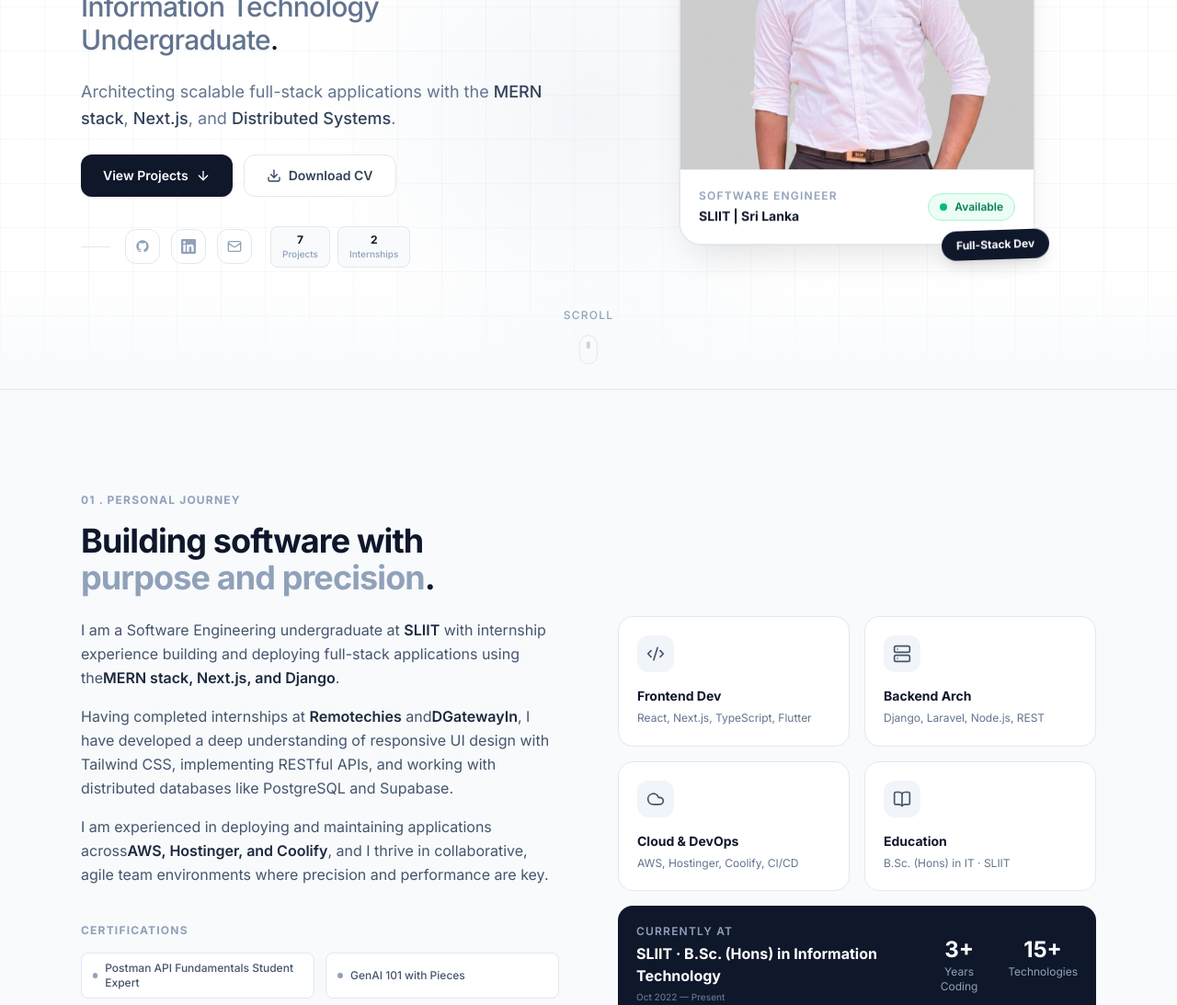
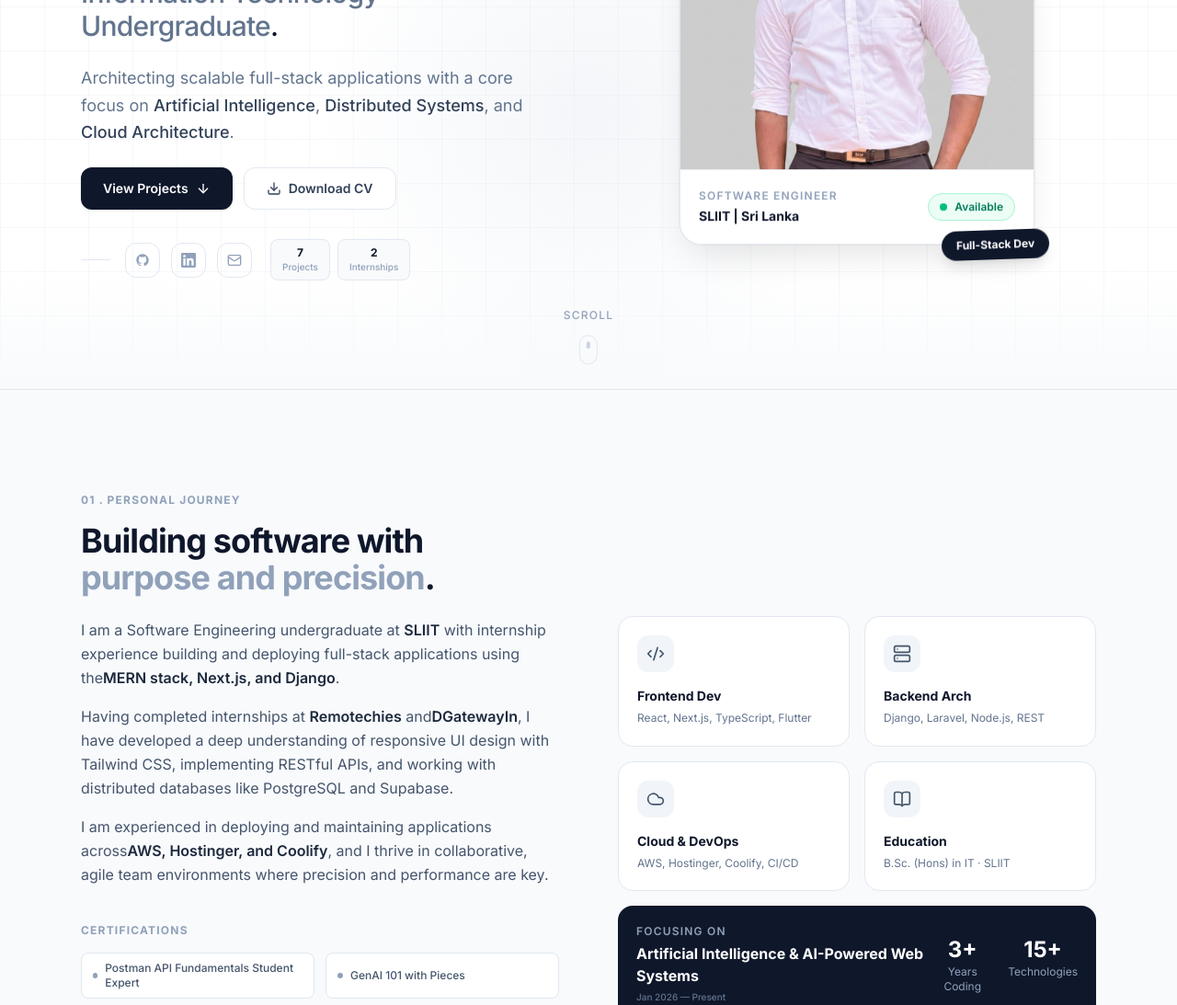
Before and after one commit to Laksopan23/laksopan, a React (Vite) app: page / in a window 1280 px wide. Shown: the part 377-1470 px from the top of the page at 92% size. Built offline with nearby package versions, Linux system fonts and the light colour scheme; no server answers.

Commit message:
Identity: Pivoted portfolio to emphasize Freelance and AI/ML focus

```diff
--- a/src/components/About.tsx
+++ b/src/components/About.tsx
@@ -110,9 +110,9 @@ export default function About() {
             >
               <div className="flex items-center justify-between">
                 <div>
-                  <p className="text-xs font-semibold text-slate-400 uppercase tracking-widest mb-1">Currently at</p>
-                  <p className="text-base font-bold">SLIIT · B.Sc. (Hons) in Information Technology</p>
-                  <p className="text-[10px] text-slate-500 font-medium mt-1">Oct 2022 — Present</p>
+                  <p className="text-xs font-semibold text-slate-400 uppercase tracking-widest mb-1">Focusing on</p>
+                  <p className="text-base font-bold">Artificial Intelligence & AI-Powered Web Systems</p>
+                  <p className="text-[10px] text-slate-500 font-medium mt-1">Jan 2026 — Present</p>
                 </div>
                 <div className="flex gap-6">
                   <div className="text-center">
--- a/src/components/Hero.tsx
+++ b/src/components/Hero.tsx
@@ -215,10 +215,10 @@ export default function Hero() {
             }}
             className="text-base sm:text-lg text-slate-500 leading-relaxed max-w-lg"
           >
-            Architecting scalable full-stack applications with the{' '}
-            <span className="text-slate-700 font-medium">MERN stack</span>,{' '}
-            <span className="text-slate-700 font-medium">Next.js</span>, and{' '}
-            <span className="text-slate-700 font-medium">Distributed Systems</span>.
+            Architecting scalable full-stack applications with a core focus on{' '}
+            <span className="text-slate-700 font-medium">Artificial Intelligence</span>,{' '}
+            <span className="text-slate-700 font-medium">Distributed Systems</span>, and{' '}
+            <span className="text-slate-700 font-medium">Cloud Architecture</span>.
           </motion.p>
 
           {/* CTA Buttons */}
--- a/src/data/portfolio.ts
+++ b/src/data/portfolio.ts
@@ -11,6 +11,24 @@ export const navLinks = [
 ];
 
 export const experiences: Experience[] = [
+  {
+    company: 'Freelance',
+    role: 'Full-Stack & AI Engineer',
+    period: 'Jan 2026 – Present',
+    location: 'Remote',
+    type: 'Self-Employed',
+    color: 'emerald',
+    logo: '',
+    description:
+      'Developing high-performance full-stack applications with a focus on AI integration and scalable architectures.',
+    highlights: [
+      'Architecting custom web solutions for diverse clients using MERN, Next.js, and Cloud-native technologies',
+      'Implementing on-device and cloud-based AI models (NLP, Computer Vision) to build intelligent features',
+      'Managing complete product lifecycles from conceptualization to production deployment and maintenance',
+      'Specializing in bridging the gap between robust backend systems and modern Machine Learning pipelines',
+    ],
+    tags: ['Next.js', 'React', 'Node.js', 'Python', 'MLOps', 'AWS'],
+  },
   {
     company: 'Remotechies',
     role: 'Software Engineer Intern (Remote)',
```
